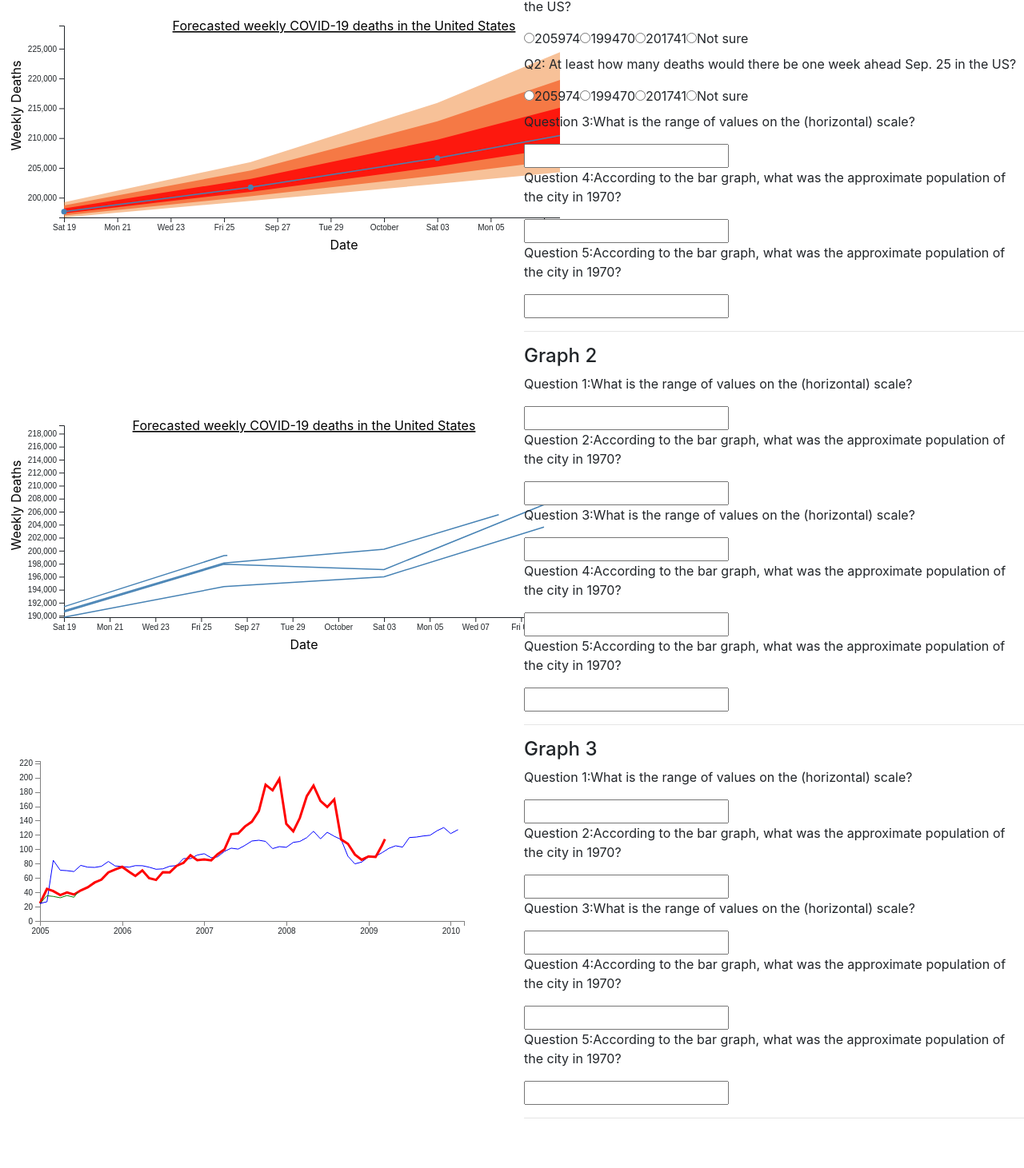
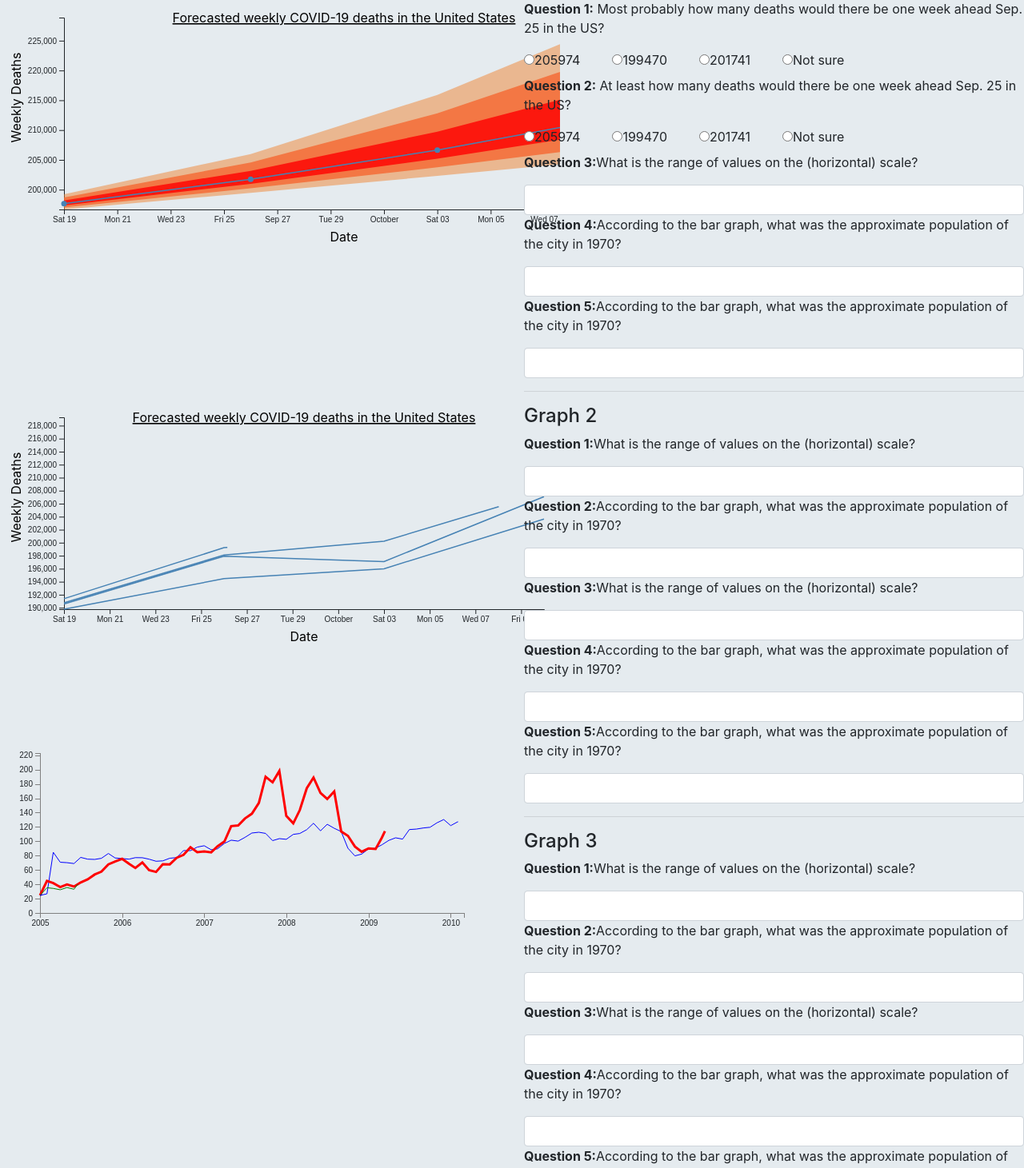
Before and after one commit to amirradman/cmpe295A, a React (Create React App) app in the folder client/: page / in a window 1280 px wide. Shown: the part 164-1625 px from the top of the page at 80% size. Built offline with nearby package versions, Linux system fonts and the light colour scheme.

Commit message:
Changing style

```diff
--- a/client/src/App.css
+++ b/client/src/App.css
@@ -5,6 +5,7 @@
   height: 100%;
   width: 100%;
   overflow: hidden;
+  background-color: #e5ebef;
 }
 #container2{
   height: 100%;
@@ -26,3 +27,17 @@ hr{
 .gapDiv{
   height:100px;
 }
+/* .Design{
+  font-family: sans-serif;
+} */
+
+.bold{
+  font-weight:bold;
+}
+.button{
+  background-color: #306087;
+  color:#ffffff;
+}
+label{
+  margin-right: 40px;
+}
--- a/client/src/components/Navbar/Navbar.css
+++ b/client/src/components/Navbar/Navbar.css
@@ -1,6 +1,7 @@
 .NavbarItems{
-    background: linear-gradient(90deg, rgb(110, 94, 254) 0%, rgba(73,63,252,1) 100%);
-    height: 80px;
+    /* background: linear-gradient(90deg, rgb(110, 94, 254) 0%, rgba(73,63,252,1) 100%); */
+    background:#306087;
+    height: 70px;
     display: flex;
     justify-content: center;
     align-items: center;
--- a/client/src/components/Questions.js
+++ b/client/src/components/Questions.js
@@ -80,13 +80,14 @@ class Questions extends React.Component {
     // const flag = this.state.flag;
     // console.log(flag);
     return (
-      <form onSubmit={this.mySubmitHandler}>
+      <form  onSubmit={this.mySubmitHandler}>
+        <div class="form-group">
         {/* ................................................................ */}
         <h1>Please answer to the questions</h1>
-        <p>Q1: Most probably how many deaths would there be one week ahead Sep. 25 in the US?</p>
+        <h4>Graph 1</h4>
+        <p><span class="bold">Question 1:</span> Most probably how many deaths would there be one week ahead Sep. 25 in the US?</p>
 
-
-        <label>
+          <label class="radio-inline">
           <input
             value="205974"
             type='radio'
@@ -96,7 +97,10 @@ class Questions extends React.Component {
           />
         205974
         </label>
-        <label>
+
+
+
+        <label class="radio-inline">
           <input
             value="199470"
             type='radio'
@@ -106,7 +110,9 @@ class Questions extends React.Component {
           />
         199470
         </label>
-        <label>
+
+
+        <label class="radio-inline">
           <input
             value="201741"
             type='radio'
@@ -116,7 +122,9 @@ class Questions extends React.Component {
           />
         201741
         </label>
-        <label>
+
+
+        <label class="radio-inline">
           <input
             value="Not sure"
             type='radio'
@@ -126,8 +134,9 @@ class Questions extends React.Component {
           />
         Not sure
         </label>
+
         {/* ................................................. */}
-        <p>Q2: At least how many deaths would there be one week ahead Sep. 25 in the US?</p>
+        <p><span class="bold">Question 2:</span> At least how many deaths would there be one week ahead Sep. 25 in the US?</p>
         <label>
         <input
           value="205974"
@@ -172,10 +181,11 @@ class Questions extends React.Component {
         {/* // disabled={this.state.flag === true ? true : false} */}
 
 
-        <p>Question 3:What is the range of values on the (horizontal)
+        <p><span class="bold">Question 3:</span>What is the range of values on the (horizontal)
             scale?</p>
 
         <input
+        class="form-control"
           value={this.state.question3}
           type='number'
           name='G1question3'
@@ -183,16 +193,16 @@ class Questions extends React.Component {
           // disabled={this.state.id === false ? false : true}
           step="any"
         />
-        <p>Question 4:According to the bar graph, what was the approximate population of the city in 1970?</p>
-        <input
+        <p><span class="bold">Question 4:</span>According to the bar graph, what was the approximate population of the city in 1970?</p>
+        <input class="form-control"
           value={this.state.question4}
           type='number'
           name='G1question4'
           onChange={this.myChangeHandler}
           step="any"
         />
-        <p>Question 5:According to the bar graph, what was the approximate population of the city in 1970?</p>
-        <input
+        <p><span class="bold">Question 5:</span>According to the bar graph, what was the approximate population of the city in 1970?</p>
+        <input class="form-control"
           value={this.state.question5}
           type='number'
           name='G1question5'
@@ -203,45 +213,50 @@ class Questions extends React.Component {
         {/* ................................................................ */}
         <hr></hr>
         <h4>Graph 2</h4>
-        <p>Question 1:What is the range of values on the (horizontal)
+        <p><span class="bold">Question 1:</span>What is the range of values on the (horizontal)
             scale?</p>
 
-        <input value={this.state.value}
+        <input class="form-control"
+        value={this.state.value}
           type='number'
           name='G2question1'
           onChange={this.myChangeHandler}
           // disabled={this.state.flag === true ? true : false}
           step="any"
         />
-        <p>Question 2:According to the bar graph, what was the approximate population of the city in 1970?</p>
-        <input value={this.state.value}
+        <p><span class="bold">Question 2:</span>According to the bar graph, what was the approximate population of the city in 1970?</p>
+        <input class="form-control"
+        value={this.state.value}
           type='number'
           name='G2question2'
-          onChange={this.myChangeHandler2}
+          onChange={this.myChangeHandler}
           // disabled={this.state.flag === true ? true : false}
           step="any"
         />
 
 
-        <p>Question 3:What is the range of values on the (horizontal)
+        <p><span class="bold">Question 3:</span>What is the range of values on the (horizontal)
             scale?</p>
 
-        <input value={this.state.value}
+        <input class="form-control"
+         value={this.state.value}
           type='number'
           name='G2question3'
           onChange={this.myChangeHandler}
           // disabled={this.state.id === false ? false : true}
           step="any"
         />
-        <p>Question 4:According to the bar graph, what was the approximate population of the city in 1970?</p>
-        <input value={this.state.value}
+        <p><span class="bold">Question 4:</span>According to the bar graph, what was the approximate population of the city in 1970?</p>
+        <input class="form-control"
+        value={this.state.value}
           type='number'
           name='G2question4'
           onChange={this.myChangeHandler}
           step="any"
         />
-        <p>Question 5:According to the bar graph, what was the approximate population of the city in 1970?</p>
-        <input value={this.state.value}
+        <p><span class="bold">Question 5:</span>According to the bar graph, what was the approximate population of the city in 1970?</p>
+        <input class="form-control"
+         value={this.state.value}
           type='number'
           name='G2question5'
           onChange={this.myChangeHandler}
@@ -251,18 +266,21 @@ class Questions extends React.Component {
         <hr></hr>
         {/* ................................................................ */}
         <h4>Graph 3</h4>
-        <p>Question 1:What is the range of values on the (horizontal)
+        <p><span class="bold">Question 1:</span>What is the range of values on the (horizontal)
             scale?</p>
 
-        <input value={this.state.value}
+        <input
+        class="form-control"
+        value={this.state.value}
           type='number'
           name='G3question1'
           onChange={this.myChangeHandler}
           // disabled={this.state.flag === true ? true : false}
           step="any"
         />
-        <p>Question 2:According to the bar graph, what was the approximate population of the city in 1970?</p>
-        <input value={this.state.value}
+        <p><span class="bold">Question 2:</span>According to the bar graph, what was the approximate population of the city in 1970?</p>
+        <input  class="form-control"
+        value={this.state.value}
           type='number'
           name='G3question2'
           onChange={this.myChangeHandler}
@@ -271,25 +289,26 @@ class Questions extends React.Component {
         />
 
 
-        <p>Question 3:What is the range of values on the (horizontal)
+        <p><span class="bold">Question 3:</span>What is the range of values on the (horizontal)
             scale?</p>
 
-        <input value={this.state.value}
+        <input class="form-control"
+        value={this.state.value}
           type='number'
           name='G3question3'
           onChange={this.myChangeHandler}
           // disabled={this.state.id === false ? false : true}
           step="any"
         />
-        <p>Question 4:According to the bar graph, what was the approximate population of the city in 1970?</p>
-        <input value={this.state.value}
+        <p><span class="bold">Question 4:</span>According to the bar graph, what was the approximate population of the city in 1970?</p>
+        <input class="form-control" value={this.state.value}
           type='number'
           name='G3question4'
           onChange={this.myChangeHandler}
           step="any"
         />
-        <p>Question 5:According to the bar graph, what was the approximate population of the city in 1970?</p>
-        <input value={this.state.value}
+        <p><span class="bold">Question 5:</span>According to the bar graph, what was the approximate population of the city in 1970?</p>
+        <input class="form-control"  value={this.state.value}
           type='number'
           name='G3question5'
           onChange={this.myChangeHandler}
@@ -302,7 +321,8 @@ class Questions extends React.Component {
         <div>
           {/* Selected option is : {this.state.selectedOption} */}
         </div>
-        <input type='submit' />
+        <input class="btn btn-lg  button" type='submit' />
+        </div>
       </form>
     );
   }
```
